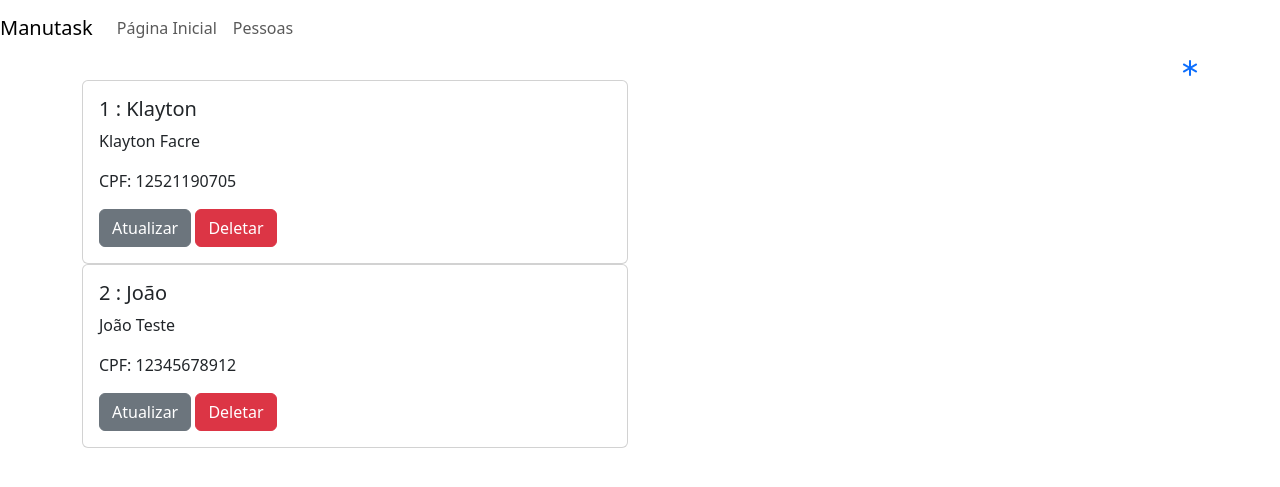
After one commit to KlaytonFacre/manutask-UNIVESP, a Django app: page /pessoas/ in a window 1280 px wide. The commit adds this page. Shown: the top 487 px of the page. Run offline with Django 4.2, Linux system fonts and the light colour scheme; data comes from the database, SQL or seed files in the repository; both versions use the stored data as it was after the commit; some libraries are stand-ins or nearby versions.

Commit message:
Finalizado o CRUD da entidade Pessoas

```diff
--- a/manutask/administracao/models.py
+++ b/manutask/administracao/models.py
@@ -8,13 +8,6 @@ class Pessoa(models.Model):
     cpf = models.CharField(max_length=11)
     nome = models.CharField(max_length=50)
     sobrenome = models.CharField(max_length=100)
-
-
-class CadastraPessoaForm(forms.ModelForm):
-
-    class Meta:
-        model = Pessoa
-        fields = '__all__'
 
 
 class Oficina(models.Model):
--- a/manutask/administracao/templates/administracao/_layouts/base.html
+++ b/manutask/administracao/templates/administracao/_layouts/base.html
@@ -3,11 +3,13 @@
 {% load static %}
 <head>
     <meta charset="UTF-8">
+    <link rel="icon" type="image/x-icon" href=" {% static 'administracao/img/favicon.svg' %}">
 
     <!-- Bootstrap via CDN -->
     <link href="https://cdn.jsdelivr.net/npm/bootstrap@5.3.0-alpha3/dist/css/bootstrap.min.css" rel="stylesheet" integrity="sha384-KK94CHFLLe+nY2dmCWGMq91rCGa5gtU4mk92HdvYe+M/SXH301p5ILy+dN9+nJOZ" crossorigin="anonymous">
+    <link rel="stylesheet" href="https://cdn.jsdelivr.net/npm/bootstrap-icons@1.3.0/font/bootstrap-icons.css">
 
-    <title>{% block title %} base {% endblock %}</title>
+    <title>{% block title %} Template Base {% endblock %}</title>
 
     <!-- Estilos -->
     {% block styles %} {% endblock %}
@@ -15,9 +17,7 @@
 <body>
 <!-- Navbar do Bootstrap -->
 <nav class="navbar navbar-expand-lg navbar-lightbg-white">
-    <a class="navbar-brand" href="{% url 'administracao:index'%}">
-    <img src="{% static 'administracao/img/favicon.svg' %}" height='45px'>
-    </a>
+    <a class="navbar-brand" href="{% url 'administracao:index'%}"> Manutask </a>
 
     <button class="navbar-toggler" type="button" data-toggle="collapse" data-target="#conteudo-navbar" aria-controls="conteudo-navbar" aria-expanded="false" aria-label="Ativar navegação">
         <span class="navbar-toggler-icon"></span>
--- a/manutask/administracao/templates/administracao/index.html
+++ b/manutask/administracao/templates/administracao/index.html
@@ -1,10 +1,10 @@
 <!-- Estendemos do template base -->
 {% extends "administracao/_layouts/base.html" %}
 
-<!-- Bloco que define o <title></title> da nossa página -->
+<!-- Bloco que define o <title></title> da página -->
 {% block title %}Página Inicial - Manutask{% endblock %}
 
-<!-- Bloco de conteúdo da nossa página -->
+<!-- Bloco de conteúdo da página -->
 {% block conteudo %}
 <div class="container">
   <div class="row">
--- /dev/null
+++ b/manutask/administracao/templates/administracao/listapessoas.html
@@ -0,0 +1,31 @@
+<!-- Estendemos do template base -->
+{% extends "administracao/_layouts/base.html" %}
+
+<!-- Bloco que define o <title></title> da nossa página -->
+{% block title %}Pessoas cadastradas - Manutask{% endblock %}
+
+<!-- Bloco de conteúdo da página -->
+{% block conteudo %}
+<div class="container">
+  <div class="row" align="right">
+    <a href="{% url 'administracao:cadastra_pessoa' %}">
+      <i class="bi bi-asterisk fa-lg"></i>
+    </a>
+  </div>
+  <div class="row">
+    <div class="col-lg-6 col-md-6 col-sm-6 col-xs-12">
+      {% for pessoa in pessoas %}
+        <div class="card">
+          <div class="card-body">
+            <h5 class="card-title"> {{ pessoa.id }} : {{ pessoa.nome }} </h5>
+            <p class="card-text"> {{ pessoa.nome }} {{ pessoa.sobrenome }} </p>
+            <p class="card-text"> CPF: {{ pessoa.cpf }} </p>
+            <a href="{% url 'administracao:atualiza_pessoa' pk=pessoa.id %}" class="btn btn-secondary"> Atualizar </a>
+            <a href="{% url 'administracao:deleta_pessoa' pk=pessoa.id %}" class="btn btn-danger"> Deletar </a>
+          </div>
+        </div>
+      {% endfor %}
+    </div>
+  </div>
+</div>
+{% endblock %}
--- a/manutask/administracao/views.py
+++ b/manutask/administracao/views.py
@@ -2,7 +2,8 @@ from django.shortcuts import render
 from django.urls import reverse_lazy
 from django.views.generic import TemplateView, CreateView, ListView, UpdateView, \
     DeleteView
-from .models import Pessoa, CadastraPessoaForm
+from .models import Pessoa
+from .forms import CadastraPessoaForm
 
 
 # Create your views here.
```
Also changed, not shown: manutask/administracao/forms.py (added, +14 -0 lines), manutask/administracao/templates/administracao/atualizapessoa.html (added, +30 -0 lines), manutask/administracao/templates/administracao/cadastrapessoa.html (added, +30 -0 lines), manutask/administracao/templates/administracao/deletapessoa.html (added, +31 -0 lines), manutask/manutask.sqlite3.
